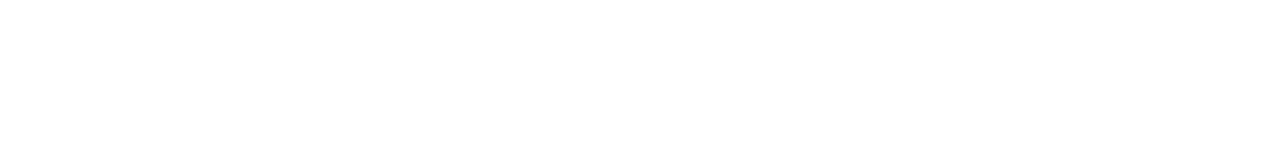
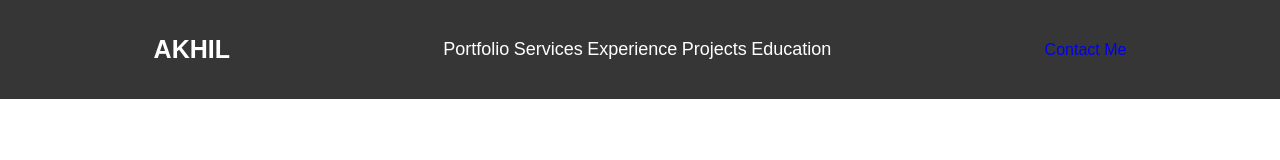
Before and after one commit to s-akhiltechy/Portfolio2.0, a plain HTML site: page index.html in a window 1280 px wide. Drawn offline with Linux system fonts and the light colour scheme.

Commit message:
add HTML structure and CSS styles for the portfolio

```diff
--- a/index.html
+++ b/index.html
@@ -1,9 +1,27 @@
 <!DOCTYPE html>
 <html lang="en">
-<head>
-    <meta charset="UTF-8">
-    <meta name="viewport"
-    content="width=device-width"
+    <head>
+        <meta charset="UTF-8">
+        <meta name="viewport"
+        content="width=device-width, intial-scale=1.0">
+        <title>Simple Portfolio 2.0</title>
+        <link rel="stylesheet" href="style.css">
+    </head>
+    <body>
+        <header class="header">
+            <a href="#" class="logo">AKHIL</a>
 
-</head>
+            <nav class="navbar">
+                <a href="#" class="active">Portfolio</a>
+                <a href="#">Services</a>
+                <a href="#">Experience</a>
+                <a href="#">Projects</a>
+                <a href="#">Education</a>
+            </nav>
+
+            <a href="#" class="Contact">Contact Me</a>
+
+
+        </header>
+    </body>
 </html>
--- a/style.css
+++ b/style.css
@@ -0,0 +1,41 @@
+*{
+    margin:0;
+    padding:0;
+    box-sizing: border-box;
+    font-family: 'Poppins', sans-serif;
+    text-decoration: none;
+    list-style: none;
+}
+.header{
+    position: fixed;
+    top: 0;
+    left: 0;
+    width: 100%;
+    padding: 35px 12%;
+    background:rgba(0, 0, 0, 0.789);
+    backdrop-filter: blur(10px);
+    display: flex;
+    justify-content: space-between;
+    align-items: center;
+    z-index: 100;
+}
+.logo{
+    font-size: 25px;
+    color: white;
+    font-weight: 600;
+    transition: 0.3s ease;
+}
+.logo:hover{
+    color: orangered;
+    text-shadow: 0 0 25px orangered,
+                 0 0 50px orangered;
+    transform: scale(1.1);
+}
+span{
+    color: orangered;
+}
+.navbar a{
+    font-size: 18px;
+    color: white;
+
+}
```
